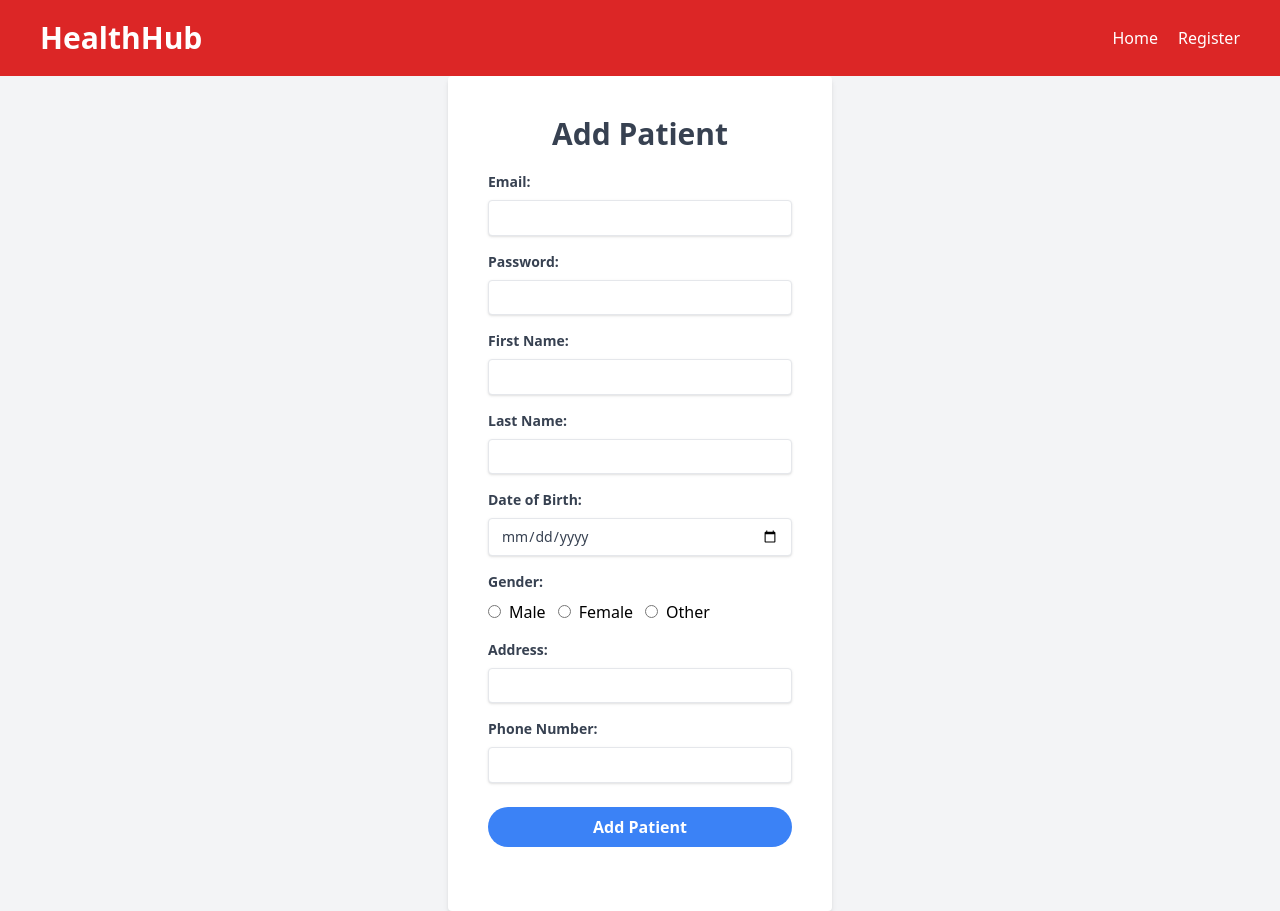
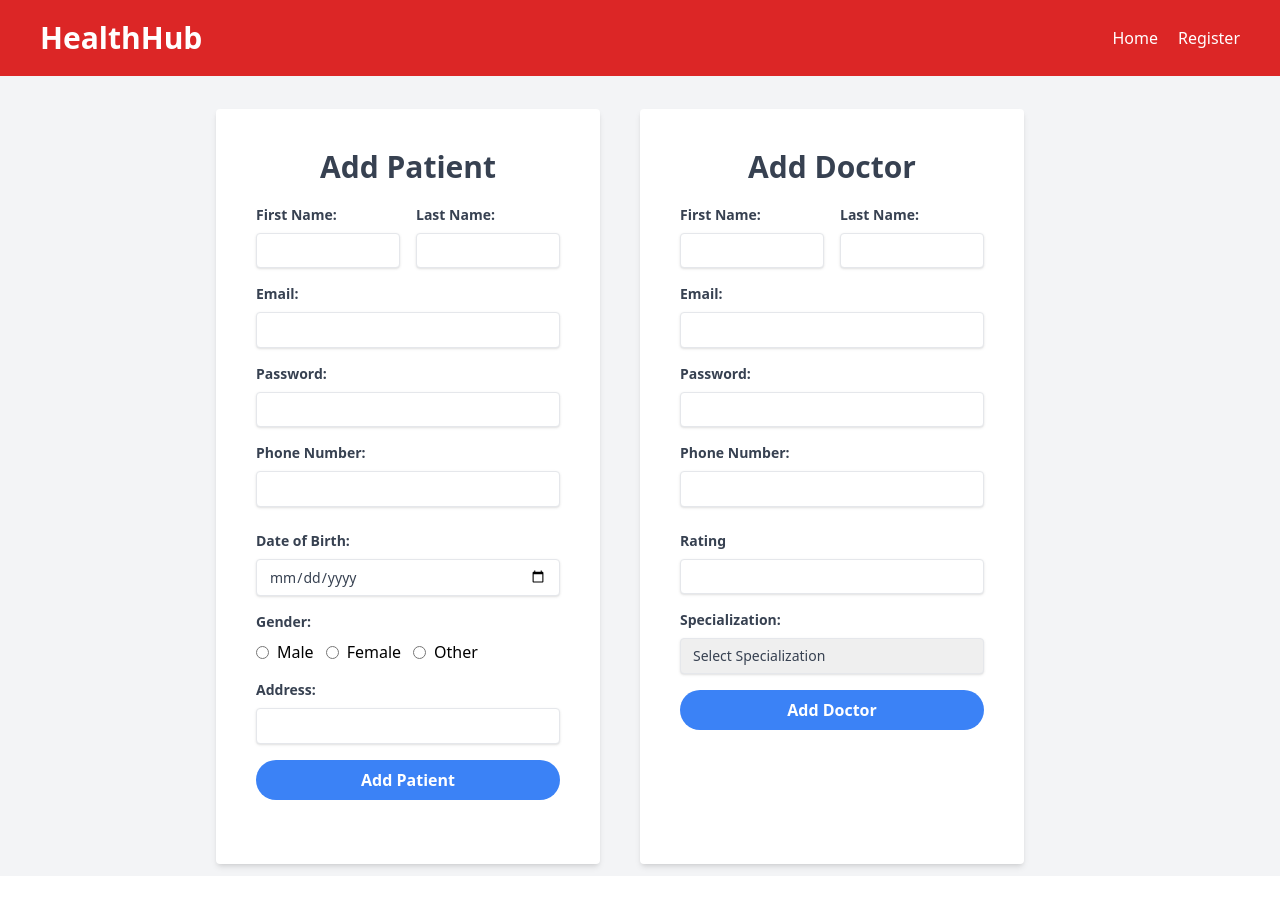
Before and after one commit to ponnanna123/dbms-hospital, a React (Vite) app in the folder frontend/: page /sign-up in a window 1280 px wide. After the commit the page ends 876 px from the top, so only its background shows below. Built offline with nearby package versions, Linux system fonts and the light colour scheme.

Commit message:
first edit

```diff
--- a/frontend/src/pages/SignUp.jsx
+++ b/frontend/src/pages/SignUp.jsx
@@ -40,11 +40,36 @@ const SignUp = () => {
 
   return (
     <div className="flex flex-col items-center justify-center min-h-screen bg-gray-100">
-      <form ref={formRef} className="p-10 bg-white rounded shadow-md w-96">
+    <div className="flex justify-center">
+    <form ref={formRef} className="p-10 bg-white rounded shadow-md w-96 mr-10 mt-5 ">
         <h2 className="mb-5 text-3xl font-semibold text-center text-gray-700">
           Add Patient
         </h2>
         <div className="mb-4">
+        <div className="mb-4 flex">
+      <div className="flex-1 mr-2">
+        <label className="block mb-2 text-sm font-bold text-gray-700">
+          First Name:
+        </label>
+        <input
+          className="w-full px-3 py-2 text-sm leading-tight text-gray-700 border rounded shadow appearance-none focus:outline-none focus:shadow-outline"
+          type="text"
+          name="first_name"
+          onChange={handleChange}
+        />
+      </div>
+      <div className="flex-1 ml-2">
+        <label className="block mb-2 text-sm font-bold text-gray-700">
+          Last Name:
+        </label>
+        <input
+          className="w-full px-3 py-2 text-sm leading-tight text-gray-700 border rounded shadow appearance-none focus:outline-none focus:shadow-outline"
+          type="text"
+          name="last_name"
+          onChange={handleChange}
+        />
+      </div>
+    </div>
           <div className="mb-4">
             <label className="block mb-2 text-sm font-bold text-gray-700">
               Email:
@@ -67,27 +92,18 @@ const SignUp = () => {
               onChange={handleChange}
             />
           </div>
+          <div className="mb-6">
           <label className="block mb-2 text-sm font-bold text-gray-700">
-            First Name:
+            Phone Number:
           </label>
           <input
             className="w-full px-3 py-2 text-sm leading-tight text-gray-700 border rounded shadow appearance-none focus:outline-none focus:shadow-outline"
-            type="text"
-            name="first_name"
+            type="number"
+            name="phone_number"
             onChange={handleChange}
           />
         </div>
-        <div className="mb-4">
-          <label className="block mb-2 text-sm font-bold text-gray-700">
-            Last Name:
-          </label>
-          <input
-            className="w-full px-3 py-2 text-sm leading-tight text-gray-700 border rounded shadow appearance-none focus:outline-none focus:shadow-outline"
-            type="text"
-            name="last_name"
-            onChange={handleChange}
-          />
-        </div>
+
         <div className="mb-4">
           <label className="block mb-2 text-sm font-bold text-gray-700">
             Date of Birth:
@@ -147,7 +163,70 @@ const SignUp = () => {
             onChange={handleChange}
           />
         </div>
-        <div className="mb-6">
+
+        <div className="mb-6 text-center">
+          <button
+            className="w-full px-4 py-2 font-bold text-white bg-blue-500 rounded-full hover:bg-blue-700 focus:outline-none focus:shadow-outline"
+            type="button"
+            onClick={addPatient}
+          >
+            Add Patient
+          </button>
+        </div>
+        </div>
+      </form>
+      <form ref={formRef} className="p-10 bg-white rounded shadow-md w-96 mr-10 mt-5 ">
+        <h2 className="mb-5 text-3xl font-semibold text-center text-gray-700">
+          Add Doctor
+        </h2>
+        <div className="mb-4">
+        <div className="mb-4 flex">
+      <div className="flex-1 mr-2">
+        <label className="block mb-2 text-sm font-bold text-gray-700">
+          First Name:
+        </label>
+        <input
+          className="w-full px-3 py-2 text-sm leading-tight text-gray-700 border rounded shadow appearance-none focus:outline-none focus:shadow-outline"
+          type="text"
+          name="first_name"
+          onChange={handleChange}
+        />
+      </div>
+      <div className="flex-1 ml-2">
+        <label className="block mb-2 text-sm font-bold text-gray-700">
+          Last Name:
+        </label>
+        <input
+          className="w-full px-3 py-2 text-sm leading-tight text-gray-700 border rounded shadow appearance-none focus:outline-none focus:shadow-outline"
+          type="text"
+          name="last_name"
+          onChange={handleChange}
+        />
+      </div>
+    </div>
+          <div className="mb-4">
+            <label className="block mb-2 text-sm font-bold text-gray-700">
+              Email:
+            </label>
+            <input
+              className="w-full px-3 py-2 text-sm leading-tight text-gray-700 border rounded shadow appearance-none focus:outline-none focus:shadow-outline"
+              type="email"
+              name="email"
+              onChange={handleChange}
+            />
+          </div>
+          <div className="mb-4">
+            <label className="block mb-2 text-sm font-bold text-gray-700">
+              Password:
+            </label>
+            <input
+              className="w-full px-3 py-2 text-sm leading-tight text-gray-700 border rounded shadow appearance-none focus:outline-none focus:shadow-outline"
+              type="password"
+              name="password"
+              onChange={handleChange}
+            />
+          </div>
+          <div className="mb-6">
           <label className="block mb-2 text-sm font-bold text-gray-700">
             Phone Number:
           </label>
@@ -158,17 +237,60 @@ const SignUp = () => {
             onChange={handleChange}
           />
         </div>
+
+        <div className="mb-4">
+          <label className="block mb-2 text-sm font-bold text-gray-700">
+            Rating
+          </label>
+          <input
+            className="w-full px-3 py-2 text-sm leading-tight text-gray-700 border rounded shadow appearance-none focus:outline-none focus:shadow-outline"
+            type="number"
+            name="Rating"
+            onChange={handleChange}
+          />
+        </div>
+        <div className="mb-4">
+      <label className="block mb-2 text-sm font-bold text-gray-700">
+        Specialization:
+      </label>
+      <select
+        className="w-full px-3 py-2 text-sm leading-tight text-gray-700 border rounded shadow appearance-none focus:outline-none focus:shadow-outline"
+        name="specialization"
+        onChange={handleChange}
+      >
+        <option value="">Select Specialization</option>
+        <option value="General Physician">General Physician</option>
+        <option value="Cardiologist">Cardiologist</option>
+        <option value="Dermatologist">Dermatologist</option>
+        <option value="Orthopedic Surgeon">Orthopedic Surgeon</option>
+        <option value="Pediatrician">Pediatrician</option>
+      </select>
+    </div>
+        {/* <div className="mb-4">
+          <label className="block mb-2 text-sm font-bold text-gray-700">
+            Address:
+          </label>
+          <input
+            className="w-full px-3 py-2 text-sm leading-tight text-gray-700 border rounded shadow appearance-none focus:outline-none focus:shadow-outline"
+            type="text"
+            name="address"
+            onChange={handleChange}
+          />
+        </div> */}
+
         <div className="mb-6 text-center">
           <button
             className="w-full px-4 py-2 font-bold text-white bg-blue-500 rounded-full hover:bg-blue-700 focus:outline-none focus:shadow-outline"
             type="button"
             onClick={addPatient}
           >
-            Add Patient
+            Add Doctor
           </button>
+        </div>
         </div>
       </form>
     </div>
+  </div>
   );
 };
 
```
